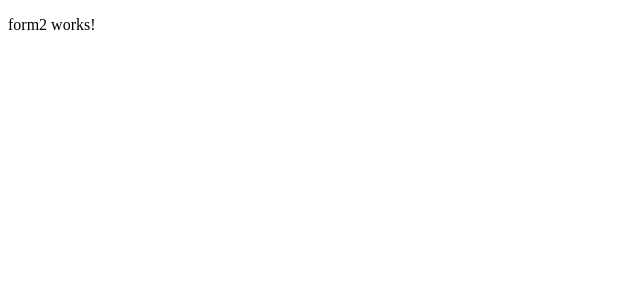
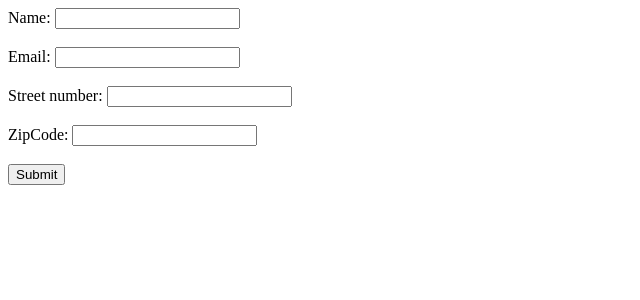
Before and after one commit to kunu000/angular-Form, an Angular app: page /form2 in a window 1280 px wide. Shown: the top 300 px of the page, without its empty margins (0-640 px from the left). Built offline with nearby package versions, Linux system fonts and the light colour scheme.

Commit message:
added formGroups

```diff
--- a/src/app/app.routes.ts
+++ b/src/app/app.routes.ts
@@ -4,6 +4,6 @@ import { Form2Component } from './pages/form2/form2.component';
 
 export const routes: Routes = [
   { path: '', redirectTo: 'form1', pathMatch: 'full' },
-  { path: 'form1', component: Form1Component },
-  { path: 'form2', component: Form2Component },
+  { path: 'form1', component: Form1Component }, // form control
+  { path: 'form2', component: Form2Component }, // form group
 ];
--- a/src/app/pages/form2/form2.component.html
+++ b/src/app/pages/form2/form2.component.html
@@ -1 +1,29 @@
-<p>form2 works!</p>
+<form [formGroup]="profileForm">
+  <label>
+    Name:
+    <input type="text" formControlName="name" />
+  </label>
+  <br /><br />
+  <label>
+    Email:
+    <input type="email" formControlName="email" />
+  </label>
+
+  <br /><br />
+
+  <div formGroupName="address">
+    <label>
+      Street number:
+      <input type="text" formControlName="streetno" />
+    </label>
+    <br /><br />
+    <label>
+      ZipCode:
+      <input type="email" formControlName="zip" />
+    </label>
+
+    <br /><br />
+  </div>
+
+  <button (click)="submitForm()">Submit</button>
+</form>
--- a/src/app/pages/form2/form2.component.ts
+++ b/src/app/pages/form2/form2.component.ts
@@ -1,12 +1,81 @@
 import { Component } from '@angular/core';
+import {
+  FormControl,
+  FormGroup,
+  ReactiveFormsModule,
+  Validators,
+} from '@angular/forms';
+import { zip } from 'rxjs';
 
 @Component({
   selector: 'app-form2',
   standalone: true,
-  imports: [],
+  imports: [ReactiveFormsModule],
   templateUrl: './form2.component.html',
-  styleUrl: './form2.component.css'
+  styleUrl: './form2.component.css',
 })
 export class Form2Component {
+  profileForm: FormGroup = new FormGroup({
+    name: new FormControl('', [Validators.required, Validators.minLength(2)]),
+    email: new FormControl('', [Validators.required, Validators.email]),
+    address: new FormGroup({
+      streetno: new FormControl('', [Validators.required]),
+      zip: new FormControl('', [
+        Validators.required,
+        Validators.pattern(/^\d{5}$/),
+      ]),
+    }),
+  });
 
+  submitForm() {
+    // properties
+    console.log(this.profileForm.value); // access form values
+    console.log(this.profileForm.value.name); // access particular value
+    console.log(this.profileForm.valid); // check validity
+    console.log(this.profileForm.invalid); // check form is invalid
+    console.log(this.profileForm.status); // status (VALID , INVALID , ...)
+    console.log(this.profileForm.get('name')?.touched);
+    console.log(this.profileForm.get('email')?.untouched);
+    console.log(this.profileForm.get('email')?.errors);
+    console.log(this.profileForm.get('name')); // give form control
+    console.log(this.profileForm.controls['name'].errors);
+    console.log(this.profileForm.controls['address']);
+
+    // methods
+    // this.profileForm.setValue({
+    //   name: 'John Doe',
+    //   email: '',
+    //   address: {
+    //     zip: '9999',
+    //     streetno: '99',
+    //   },
+    // });
+
+    // this.profileForm.patchValue({
+    //   email: 'johndoe@example.com',
+    //   address: {
+    //     zip: '12345',
+    //   },
+    // });
+
+    // this.profileForm.reset();
+
+    // this.profileForm.markAsTouched();
+    // this.profileForm.markAllAsTouched();
+    // this.profileForm.markAsUntouched();
+    // console.log(this.profileForm.touched); // if any field is toched it will return true
+    // this.profileForm.disable(); // disable entire form
+    // this.profileForm.enable(); // enable  entire form
+    // this.profileForm.removeControl('email'); // remove form control
+    // this.profileForm.addControl(
+    //   'password',
+    //   new FormControl('', [Validators.required])
+    // );
+
+    // if (this.profileForm.valid) {
+    //   console.log(this.profileForm.value);
+    // } else {
+    //   console.log('Form is invalid');
+    // }
+  }
 }
```
